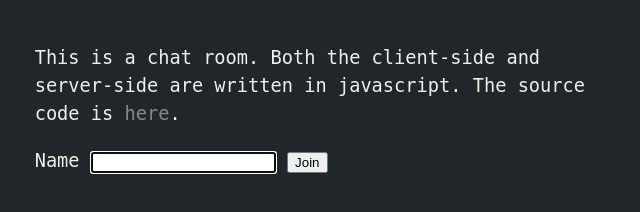
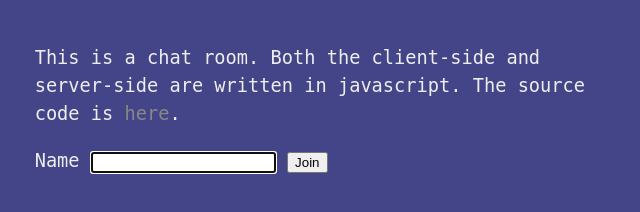
Before and after one commit to jyoshise/node-chat, a website: page index.html in a window 1280 px wide. Shown: the whole page, without its empty margins (0-640 px from the left). Drawn offline with Linux system fonts and the light colour scheme; no server answers.

Commit message:
Update style.css

```diff
--- a/style.css
+++ b/style.css
@@ -3,7 +3,7 @@ body {
   margin: 0;
 }
 body, #entry {
-  background: #8800FF;
+  background: #008844;
   color: #eee;
 }
 body, table {
@@ -27,7 +27,7 @@ a { text-decoration: none; color: #888; }
 a:hover { text-decoration: underline; color: #aaa; }
 
 #loading, #connect {
-  background: #22252a;
+  background: #444488;
   position: fixed;
   top: 0;
   left: 0;
```
